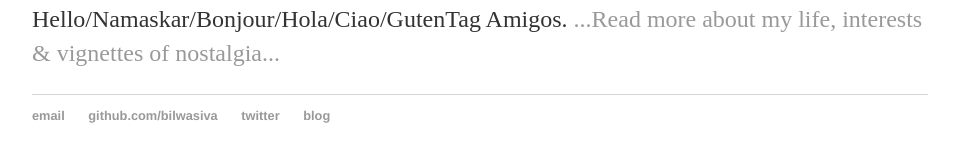
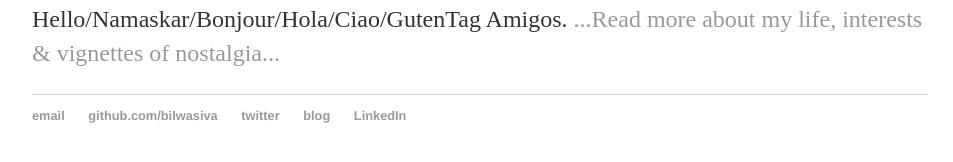
Before and after one commit to Bilwasiva/bilwasiva.github.io, a Jekyll site: the page built from index.html, in a window 1280 px wide. Shown: the part 279-441 px from the top of the page, without its empty margins (160-1113 px from the left). Built offline with Jekyll 4.4.1, drawn with Linux system fonts in a browser that asks for light colours.

Commit message:
Update default.html

```diff
--- a/_layouts/default.html
+++ b/_layouts/default.html
@@ -25,8 +25,9 @@
 	    		<ul>
 	        		<li><a href="mailto:tintinmyself@gmail.com">email</a></li>
 	        		<li><a href="https://github.com/bilwasiva">github.com/bilwasiva</a></li>
-				<li><a href="https://twitter/bilwasiva">twitter</a></li>
+				<li><a href="https://twitter.com/bilwasiva">twitter</a></li>
 				<li><a href="https://bilwasiva.wordpress.com">blog</a></li>
+				<li><a href="https://www.linkedin.com/in/bilwasiva-basu-mallick-503795109/">LinkedIn</a></li>
 				</ul>
 			</footer>
 		</body>
```
